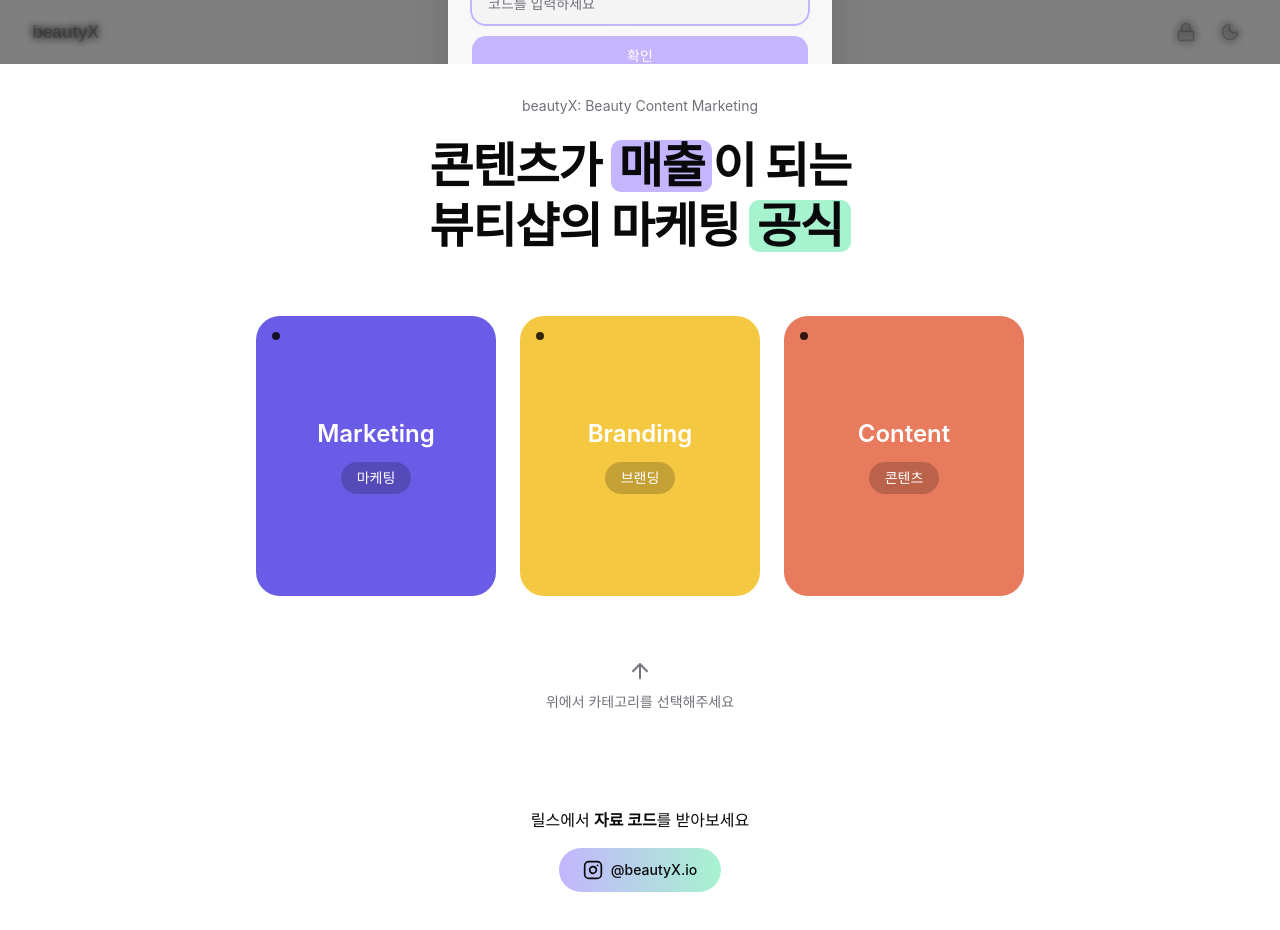
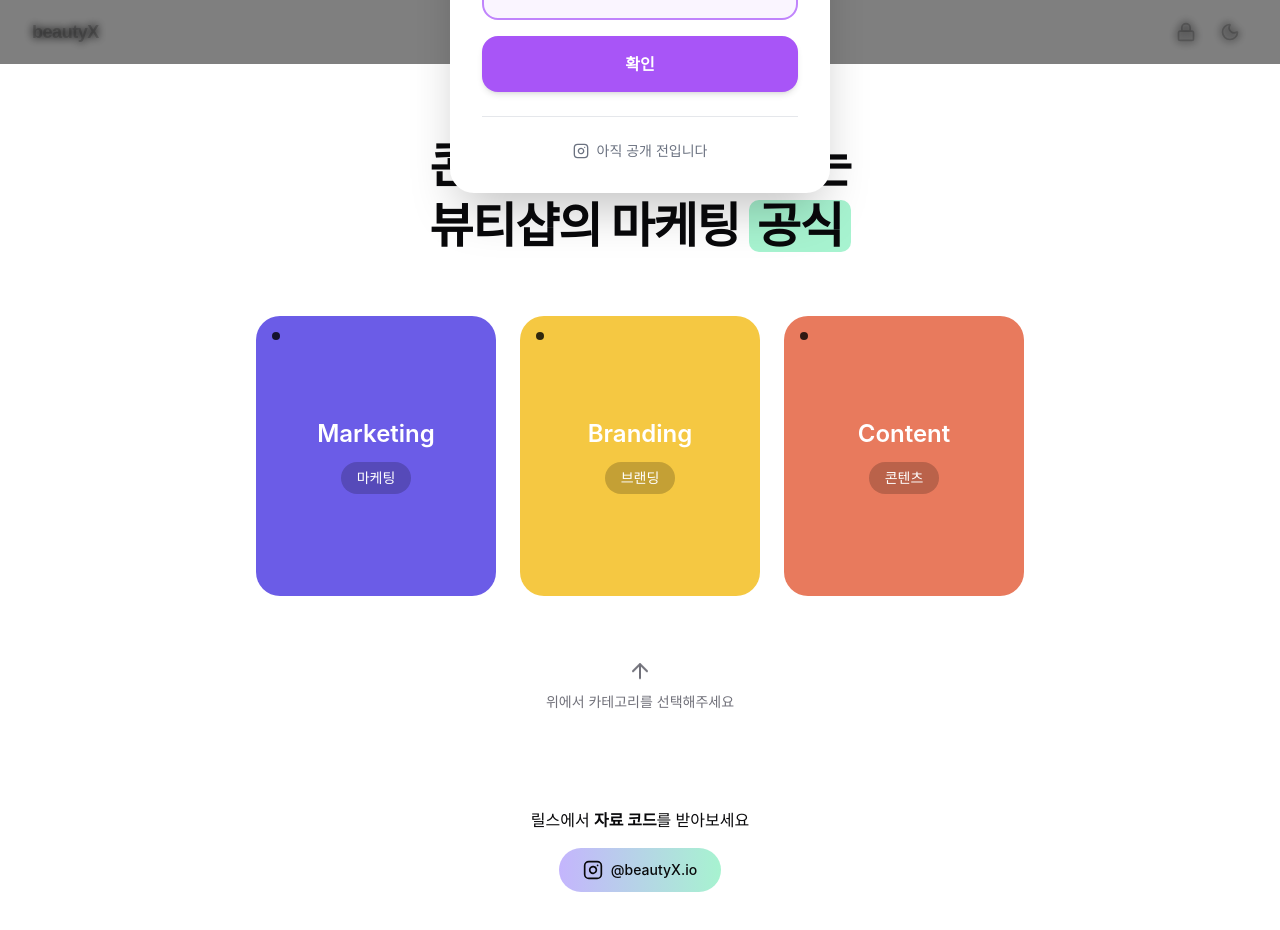
Before and after one commit to beautyX-io/edu, a React (Vite) app: page / in a window 1280 px wide. Both pictures are taken after a click on the button 1185 px from the left and 32 px from the top of the page. Shown: the top 930 px of the page. Built offline with nearby package versions, Linux system fonts and the light colour scheme.

Commit message:
잠금화면ui재요청

```diff
--- a/src/components/CodeModal.tsx
+++ b/src/components/CodeModal.tsx
@@ -25,27 +25,28 @@
   };
 
   return (
-    <div className="fixed inset-0 z-50 flex items-start sm:items-center justify-center p-4 pt-20 sm:pt-4 overflow-y-auto">
-      {/* Backdrop */}
+    <div className="fixed inset-0 z-[100] flex items-center justify-center p-4 bg-black/50 backdrop-blur-sm">
+      {/* Backdrop - close on click */}
       <div
-        className="fixed inset-0 bg-black/50 backdrop-blur-sm"
+        className="absolute inset-0"
         onClick={onClose}
       />
 
       {/* Modal */}
-      <div className="relative bg-background/95 backdrop-blur-xl rounded-2xl p-6 max-w-sm w-full shadow-2xl">
+      <div className="relative bg-white dark:bg-gray-900 rounded-3xl p-8 w-full max-w-[380px] shadow-2xl z-10 mx-auto">
         {/* Close button */}
         <button
           onClick={onClose}
-          className="absolute top-3 right-3 p-1.5 rounded-full hover:bg-muted transition-colors"
+          className="absolute top-5 right-5 p-1.5 rounded-full hover:bg-gray-100 dark:hover:bg-gray-800 transition-colors"
+          type="button"
         >
-          <X className="w-4 h-4 text-muted-foreground" />
+          <X className="w-5 h-5 text-gray-400" />
         </button>
 
         {/* Title */}
-        <div className="flex items-center justify-center gap-2 mb-4">
-          <span className="text-xl">🔒</span>
-          <h2 className="text-lg font-bold text-foreground">
+        <div className="flex items-center justify-center gap-2 mb-6">
+          <span className="text-2xl">🔒</span>
+          <h2 className="text-xl font-bold text-gray-900 dark:text-white">
             {isMasterUnlock ? '전체 잠금 해제' : '코드 입력'}
           </h2>
         </div>
@@ -57,27 +58,28 @@
           onChange={(e) => setCode(e.target.value)}
           onKeyPress={handleKeyPress}
           placeholder="코드를 입력하세요"
-          className="w-full px-4 py-2.5 mb-3 rounded-xl bg-muted text-foreground placeholder:text-muted-foreground focus:outline-none focus:ring-2 focus:ring-highlight-purple text-sm"
+          className="w-full px-5 py-4 mb-4 rounded-2xl border-2 border-purple-200 dark:border-purple-800 bg-purple-50 dark:bg-purple-900/20 text-gray-900 dark:text-white placeholder:text-gray-400 dark:placeholder:text-gray-500 focus:outline-none focus:border-purple-400 dark:focus:border-purple-600 text-base transition-colors"
           autoFocus
         />
 
         {/* Submit button */}
         <button
           onClick={handleSubmit}
-          className="w-full py-2.5 rounded-xl bg-highlight-purple hover:brightness-110 text-white font-medium transition-all hover:scale-[1.02] active:scale-[0.98] text-sm"
+          type="button"
+          className="w-full py-4 rounded-2xl bg-purple-500 hover:bg-purple-600 text-white font-semibold transition-all active:scale-[0.98] text-base shadow-md"
         >
           확인
         </button>
 
         {/* Instagram link */}
-        <div className="mt-4 pt-4 border-t border-border">
+        <div className="mt-6 pt-6 border-t border-gray-200 dark:border-gray-700">
           <a
             href="https://www.instagram.com/beautyX.io/"
             target="_blank"
             rel="noopener noreferrer"
-            className="flex items-center justify-center gap-2 text-xs text-muted-foreground hover:text-foreground transition-colors"
+            className="flex items-center justify-center gap-2 text-sm text-gray-500 hover:text-gray-700 dark:hover:text-gray-300 transition-colors"
           >
-            <Instagram className="w-3.5 h-3.5" />
+            <Instagram className="w-4 h-4" />
             <span>아직 공개 전입니다</span>
           </a>
         </div>
```
